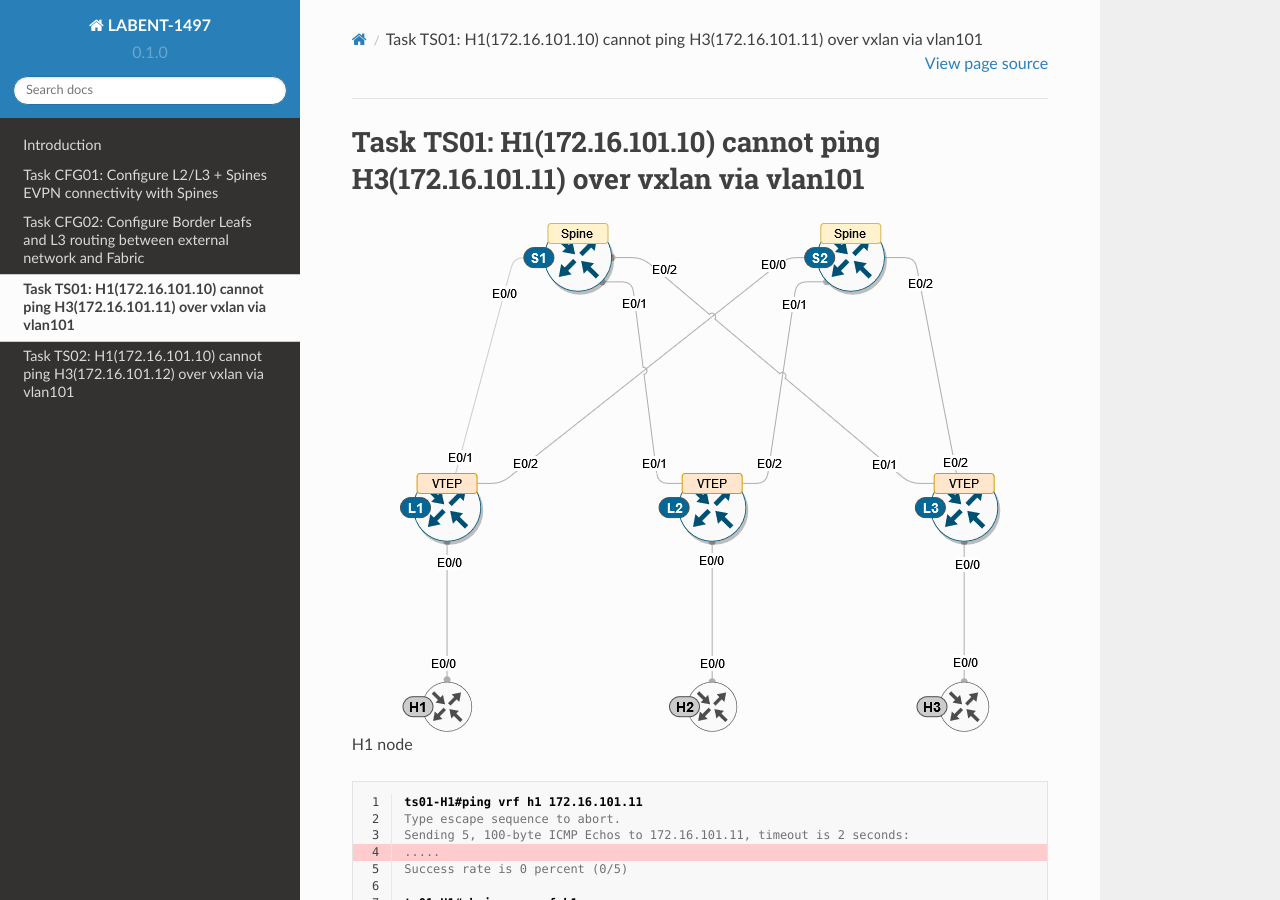
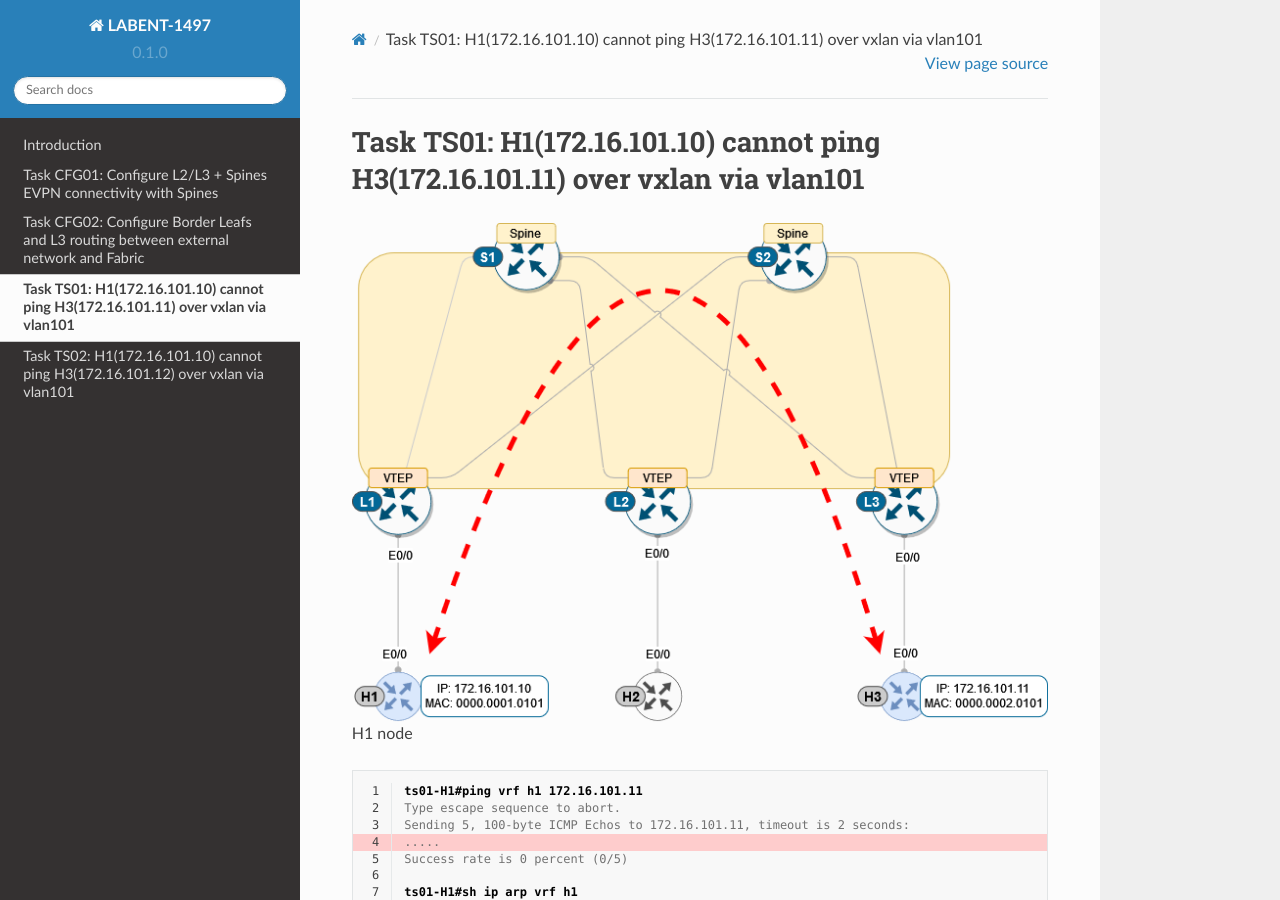
Before and after one commit to dvishchu/labent-1497, a Sphinx documentation site: the page built from docs/source/task_03.rst, in a window 1280 px wide and 900 px high. Built offline with Sphinx 7.4.7 and the Read the Docs theme 2.0.0, drawn with Linux system fonts in a browser that asks for light colours.

Commit message:
Adding TS01 topology picture

```diff
--- a/docs/source/task_03.rst
+++ b/docs/source/task_03.rst
@@ -1,7 +1,7 @@
 Task TS01: H1(172.16.101.10) cannot ping H3(172.16.101.11) over vxlan via vlan101
 =================================================================================
 
-.. image:: assets/cfg01_topology.png
+.. image:: assets/ts01_topology.png
     :align: center
 
 H1 node
```
Also changed, not shown: docs/source/assets/ts01_topology.png (added).
